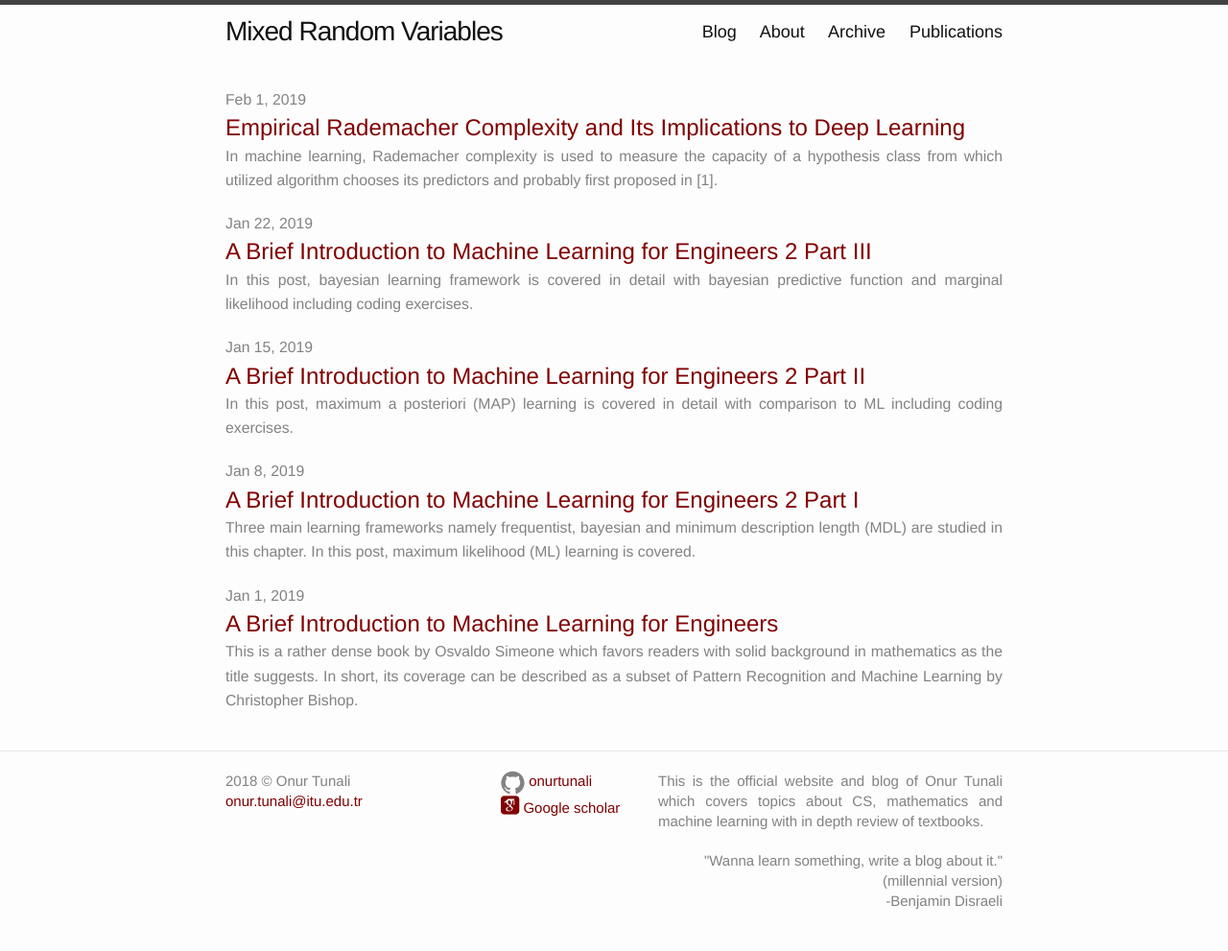
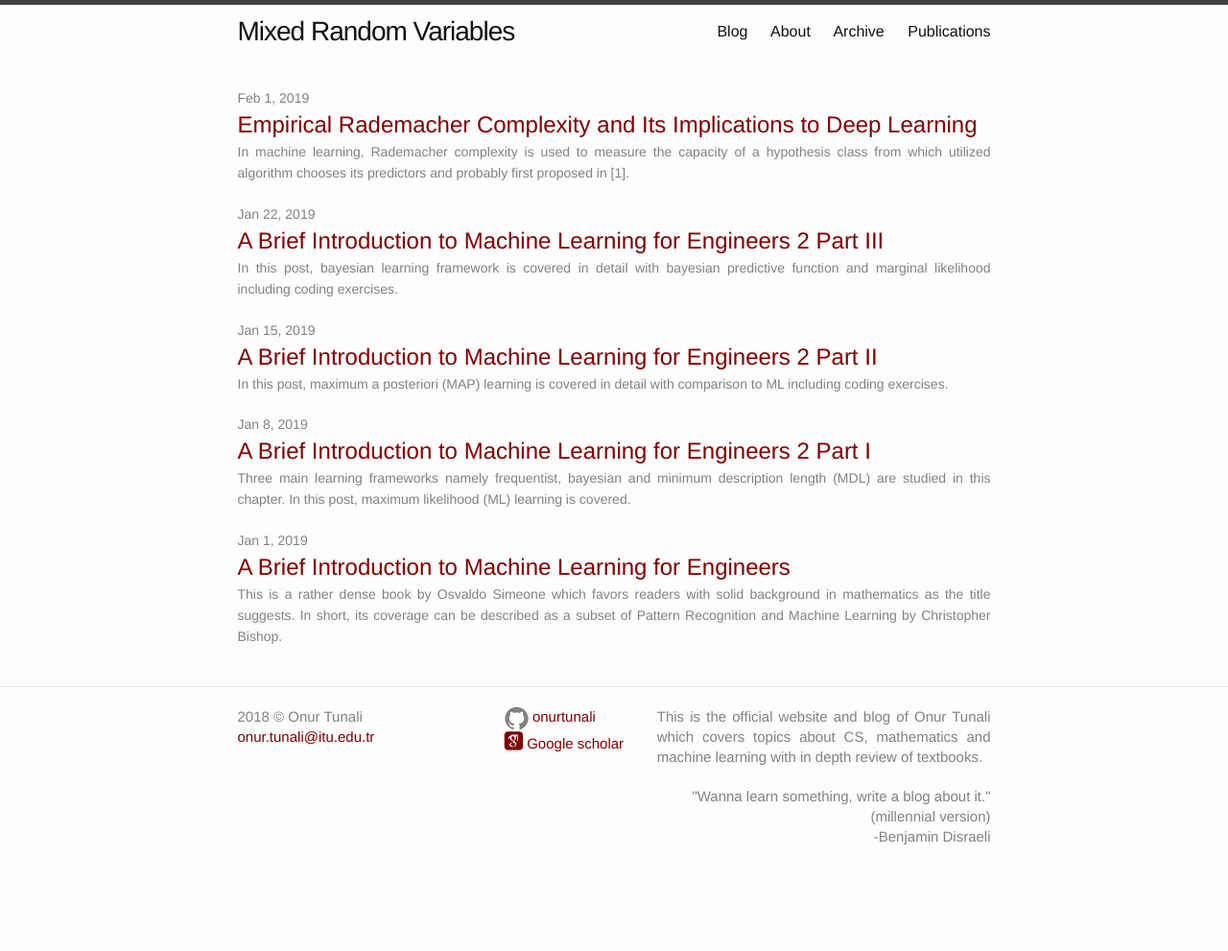
Before and after one commit to onurtunali/onurtunali.github.io, a Jekyll site: the page built from index.html, in a window 1280 px wide. Shown: the whole page at 96% size. Built offline with Jekyll 4.4.1, drawn with Linux system fonts in a browser that asks for light colours; some web fonts are replaced; the list of posts is cut into pages by our own code; after the commit the page ends 924 px from its top, so only the background shows below that.

Commit message:
Content size change

```diff
--- a/_includes/head.html
+++ b/_includes/head.html
@@ -9,8 +9,6 @@
   <link rel="stylesheet" href="{{ "/css/main.css" | prepend: site.baseurl }}">
   <link rel="canonical" href="{{ page.url | replace:'index.html','' | prepend: site.baseurl | prepend: site.url }}">
   <link rel="alternate" type="application/rss+xml" title="{{ site.title }}" href="{{ "/feed.xml" | prepend: site.baseurl | prepend: site.url }}">
-
-  <script type="text/javascript" src="http://cdn.mathjax.org/mathjax/latest/MathJax.js?config=TeX-AMS-MML_HTMLorMML"></script>
   <link rel="stylesheet" href="/css/academicons.min.css"/>
 
 </head>
--- a/_layouts/default.html
+++ b/_layouts/default.html
@@ -1,5 +1,6 @@
 <!DOCTYPE html>
 <html>
+    <script type="text/javascript" src="http://cdn.mathjax.org/mathjax/latest/MathJax.js?config=TeX-AMS-MML_HTMLorMML"></script>
 
   {% include head.html %}
 
--- a/css/main.scss
+++ b/css/main.scss
@@ -7,7 +7,7 @@
 
 // Our variables
 $base-font-family: "Helvetica Neue", Helvetica, Arial, sans-serif;
-$base-font-size:   18px;
+$base-font-size:   16px;
 $base-font-weight: 400;
 $small-font-size:  $base-font-size * 0.875;
 $base-line-height: 1.4;
@@ -24,7 +24,7 @@ $grey-color-light: lighten($grey-color, 40%);
 $grey-color-dark:  darken($grey-color, 25%);
 
 // Width of the content area
-$content-width:    850px;
+$content-width:    825px;
 $text-align:left;
 
 $on-palm:          600px;
```
